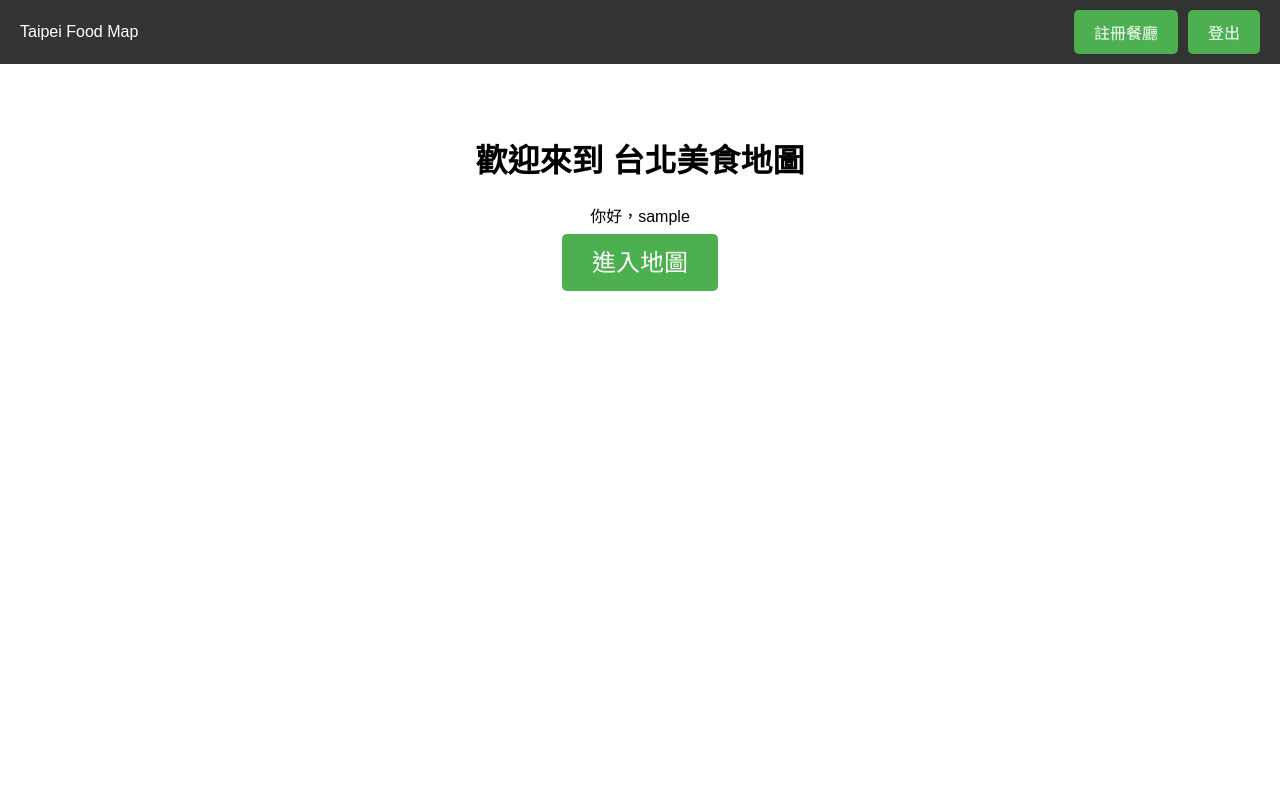
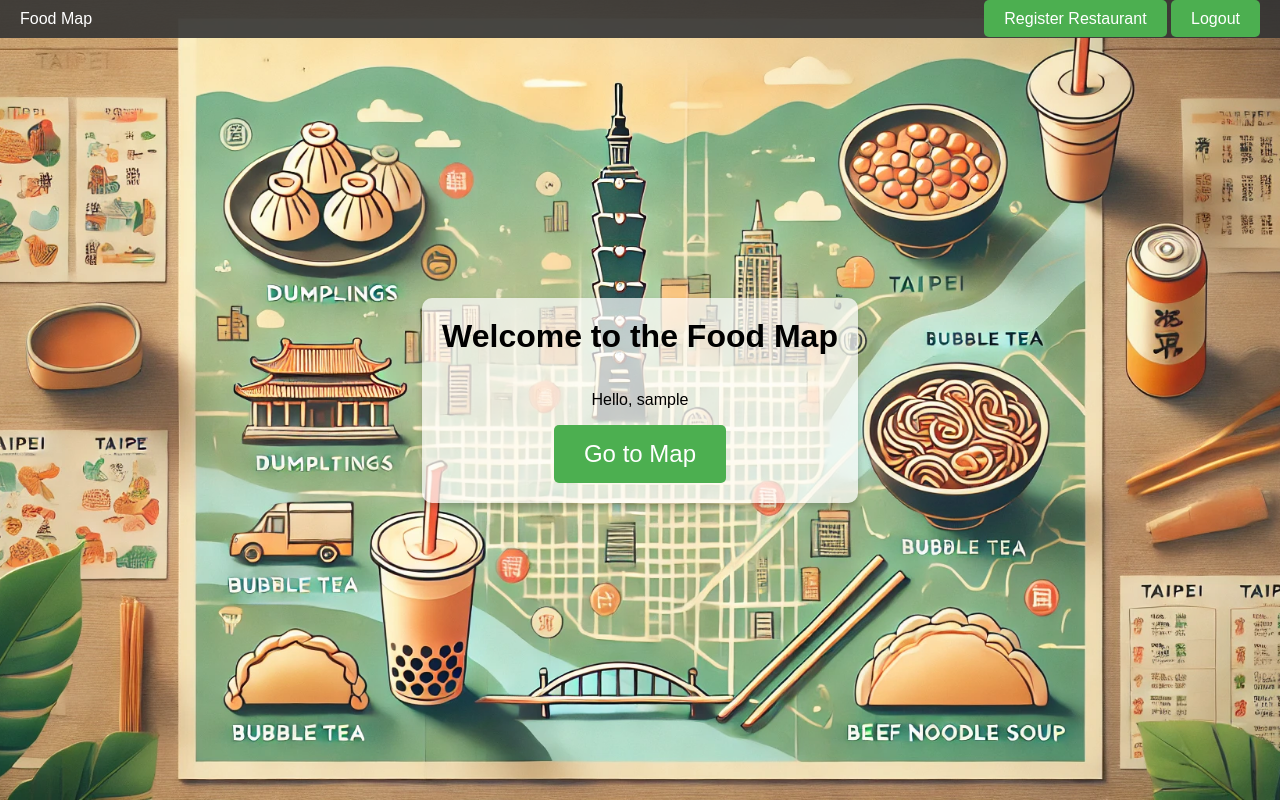
Before and after one commit to lala0815/foodmap-v2, a Flask app: page / in a window 1280 px wide. Run offline with Flask 3, Linux system fonts and the light colour scheme; the visitor is signed in with stand-in values (Sample User, id 1); parts of the project's set-up code (start-up, migrations or seed data) failed here and were passed over.

Commit message:
Auto-update: 2024/12/17 週二 15:50:37.44

```diff
--- a/foodmap-v2-main/app.py
+++ b/foodmap-v2-main/app.py
@@ -3,6 +3,7 @@ from werkzeug.utils import secure_filename
 import pandas as pd
 import uuid  # 用於生成唯一的圖片名稱
 import os
+import re
 
 app = Flask(__name__)
 app.secret_key = 'your_secret_key'  # 替換為你的隨機密鑰
@@ -73,7 +74,7 @@ def register_restaurant():
 
         # 數據驗證：檢查必填欄位
         if not name or not type or not latitude or not longitude or not address or not phone:
-            error_message = '所有必填欄位（不包含圖片和描述）都是必填的！'
+            error_message = 'All required fields (excluding image and description) are mandatory.！'
             return render_template('register-restaurant.html', error_message=error_message)
 
         # 儲存餐廳資料至 CSV
@@ -125,8 +126,6 @@ def map():
 @app.route('/restaurant/<restaurant_name>', methods=['GET', 'POST'])
 def restaurant_details(restaurant_name):
     restaurant_df = pd.read_csv(RESTAURANT_DATA_FILE)
-    if restaurant_name not in restaurant_df['name'].values:
-        return "餐廳不存在", 404
 
     restaurant = restaurant_df[restaurant_df['name'] == restaurant_name].iloc[0]
     name = restaurant['name']
@@ -136,7 +135,7 @@ def restaurant_details(restaurant_name):
     owner = restaurant['owner']
     rating = restaurant['rating']
     image = str(restaurant['image']) if pd.notna(restaurant['image']) else ''
-    description = restaurant['description'] if pd.notna(restaurant['description']) else '無介紹'
+    description = restaurant['description'] if pd.notna(restaurant['description']) else 'No description'
 
     reviews_df = pd.read_csv(REVIEWS_FILE)
     reviews = reviews_df[reviews_df['restaurant_name'] == restaurant_name].to_dict(orient='records')
@@ -202,16 +201,29 @@ def login():
                 return redirect(url_for('index'))
 
         # 錯誤處理
-        error_message = '登入失敗，請檢查使用者名稱或密碼'
+        error_message = 'Login failed, please check your username or password.'
         return render_template('login.html', error_message=error_message)
 
     return render_template('login.html')
 
+# 註冊路由
 @app.route('/register', methods=['GET', 'POST'])
 def register():
     if request.method == 'POST':
         username = request.form.get('username').strip().lower()
         password = request.form.get('password').strip()
+        confirm_password = request.form.get('confirm_password').strip()
+
+
+        # 檢查密碼複雜度
+        if not re.match(r'^(?=.*[a-z])(?=.*[A-Z])(?=.*\d).{6,}$', password):
+            error_message = '"Password must contain both uppercase and lowercase letters, as well as numbers, and be at least 6 characters long."'
+            return render_template('register.html', error_message=error_message)
+
+        # 檢查密碼和確認密碼是否匹配
+        if password != confirm_password:
+            error_message = 'The password and confirmation password do not match.'
+            return render_template('register.html', error_message=error_message)
 
         # 讀取用戶資料
         users = pd.read_csv(USER_DATA_FILE)
@@ -221,7 +233,7 @@ def register():
 
         # 檢查用戶是否已存在
         if username in users['username'].values:
-            error_message = '使用者名稱已被註冊'
+            error_message = 'The username is already taken.'
             return render_template('register.html', error_message=error_message)
 
         # 新增用戶
@@ -232,7 +244,7 @@ def register():
         users.to_csv(USER_DATA_FILE, index=False)
 
         # 註冊成功，顯示成功訊息並跳轉到登入頁面
-        flash('註冊成功！請返回登入頁面')
+        flash('Registration successful! Please return to the login page.')
         return redirect(url_for('login'))
 
     return render_template('register.html')
--- a/foodmap-v2-main/csv_files/restaurants.csv
+++ b/foodmap-v2-main/csv_files/restaurants.csv
@@ -1 +1,2 @@
 name,type,latitude,longitude,address,phone,owner,rating,image,description
+台科學餐,學餐,25.013330675403058,121.54055377729,106台北市大安區基隆路四段43號,227333141,台科大,5,"76a31975-55aa-4749-bd23-435055befb0f_jpg,e9cbbfb4-083c-44bf-ac8a-d57371effb33_png",國立台灣科技大學是一所位於台灣台北市的公立大學。 台灣科技大學成立於 1974 年，前身為國立台灣理工學院，是台灣科技大學教育系統中第一所也是領先的高等教育機構。台科大與國立台灣大學、國立台灣師範大學組成學術聯盟，名為國立台灣大學系統。此外，台科大的國際碩士和博士生數量為台灣最多。
--- a/foodmap-v2-main/csv_files/reviews.csv
+++ b/foodmap-v2-main/csv_files/reviews.csv
@@ -1 +1,2 @@
 restaurant_name,username,rating,comment,timestamp
+台科學餐,123,5,台科 NO.1,
--- a/foodmap-v2-main/csv_files/users.csv
+++ b/foodmap-v2-main/csv_files/users.csv
@@ -1,2 +1,3 @@
 username,password
 123,123
+b11002204,Abc123
--- a/foodmap-v2-main/templates/index.html
+++ b/foodmap-v2-main/templates/index.html
@@ -3,19 +3,31 @@
 <head>
     <meta charset="UTF-8">
     <meta name="viewport" content="width=device-width, initial-scale=1.0">
-    <title>台北美食地圖</title>
+    <title>Food Map</title>
     <style>
         body {
             font-family: Arial, sans-serif;
             margin: 0;
             padding: 0;
+            background-image: url("{{ url_for('static', filename='images/background.png') }}");
+            background-size: cover;
+            background-position: center;
+            background-repeat: no-repeat;
+            height: 100vh;
+            display: flex;
+            justify-content: center;
+            align-items: center;
         }
 
         .header {
+            position: absolute;
+            top: 0;
+            left: 0;
+            right: 0;
             display: flex;
             justify-content: space-between;
             align-items: center;
-            background-color: #333;
+            background-color: rgba(51, 51, 51, 0.9);
             color: white;
             padding: 10px 20px;
         }
@@ -35,8 +47,19 @@
         }
 
         .container {
+            display: flex;
+            flex-direction: column;
+            justify-content: center;
+            align-items: center;
             text-align: center;
-            padding: 50px 20px;
+            background-color: rgba(255, 255, 255, 0.7);
+            padding: 20px;
+            border-radius: 10px;
+            box-shadow: 0 4px 6px rgba(0, 0, 0, 0.2);
+        }
+
+        .container h1 {
+            margin: 0 0 20px;
         }
 
         .btn {
@@ -53,60 +76,26 @@
         .btn:hover {
             background-color: #45a049;
         }
-
-        .search-form {
-            margin-bottom: 20px;
-        }
-
-        .search-form input {
-            padding: 10px;
-            width: 300px;
-            font-size: 1em;
-        }
-
-        .search-form button {
-            padding: 10px;
-            font-size: 1em;
-            background-color: #4CAF50;
-            color: white;
-            border: none;
-            border-radius: 5px;
-            cursor: pointer;
-        }
-
-        .search-form button:hover {
-            background-color: #45a049;
-        }
-
-        .header .btn-container {
-            display: flex;
-            gap: 10px; /* Add gap between buttons */
-        }
     </style>
 </head>
 <body>
     <div class="header">
-        <div>Taipei Food Map</div>
+        <div>Food Map</div>
         {% if logged_in %}
-            <!-- 若已登入，顯示註冊餐廳和登出按鈕 -->
             <div class="btn-container">
-                <a href="/register-restaurant" class="btn">註冊餐廳</a> <!-- 註冊餐廳按鈕 -->
-                <a href="/logout" class="btn">登出</a> <!-- 登出按鈕 -->
+                <a href="/register-restaurant" class="btn">Register Restaurant</a>
+                <a href="/logout" class="btn">Logout</a>
             </div>
         {% else %}
-            <!-- 若未登入，顯示登入按鈕 -->
-            <a href="/login" class="btn">登入</a>
+            <a href="/login" class="btn">Login</a>
         {% endif %}
     </div>
     <div class="container">
-        <h1>歡迎來到 台北美食地圖</h1>
-
+        <h1>Welcome to the Food Map</h1>
         {% if logged_in %}
-            <!-- 若已登入，顯示歡迎訊息 -->
-            <p>你好，{{ username }}</p>
+            <p>Hello, {{ username }}</p>
         {% endif %}
-
-        <a href="/map" class="btn">進入地圖</a>
+        <a href="/map" class="btn">Go to Map</a>
     </div>
 </body>
 </html>
```
Also changed, not shown: foodmap-v2-main/templates/login.html (+21 -7 lines), foodmap-v2-main/templates/map.html (+20 -20 lines), foodmap-v2-main/templates/register-restaurant.html (+27 -14 lines), foodmap-v2-main/templates/register.html (+26 -31 lines), foodmap-v2-main/templates/restaurant_details.html (+24 -22 lines), foodmap-v2-main/static/images/background.png (added), 2 other files.
